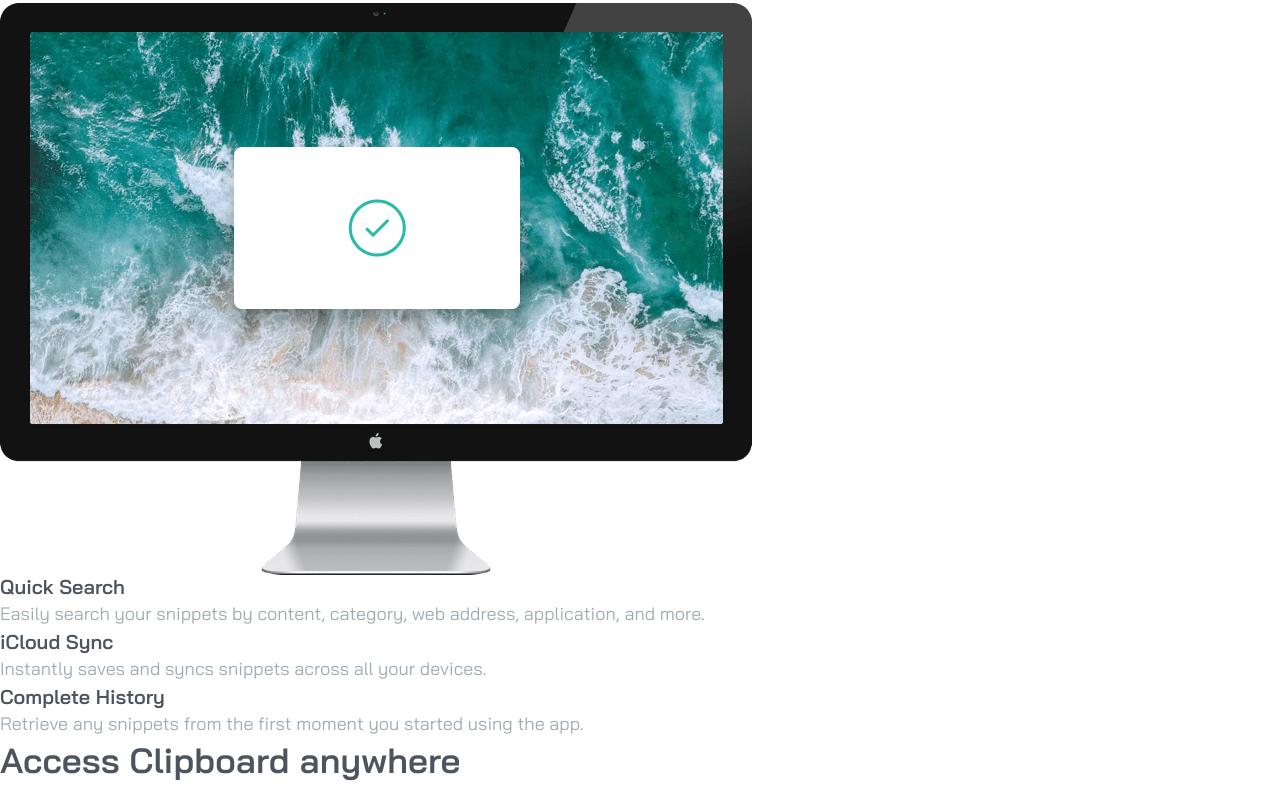
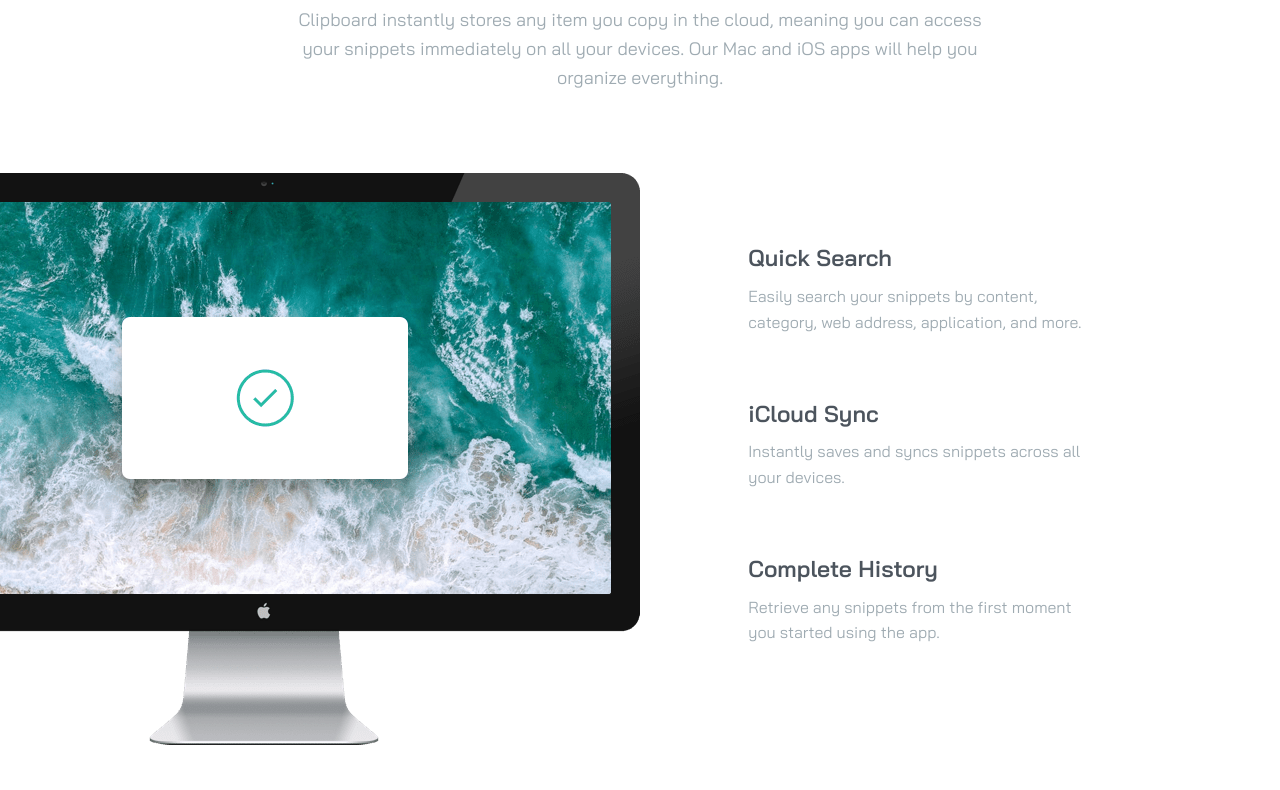
Before and after one commit to AGutierrezR/clipboard-landing-page, a website built with Vite: page index.html in a window 1280 px wide. Shown: the part 728-1518 px from the top of the page. Built offline with nearby package versions, Linux system fonts and the light colour scheme.

Commit message:
Create structure for snippets section

```diff
--- a/index.html
+++ b/index.html
@@ -35,30 +35,41 @@
         </div>
       </div>
     </section>
-    <section>
+    <section class="snippets region">
+      <div class="wrapper">
+        <div class="flow center text-center">
           <h2>Keep track of your snippets</h2>
           <p>
             Clipboard instantly stores any item you copy in the cloud,
             meaning you can access your snippets immediately on all your
             devices. Our Mac and iOS apps will help you organize everything.
           </p>
+        </div>
 
+        <div class="auto-grid mt-2xl justify-items-center" data-layout="50-50">
+          <div>
             <img src="images/image-computer.png" alt="">
-
-      <ul>
+          </div>
+          <ul class="snippets__list flow flow-space-xl max-md:text-center">
             <li>
               <h3>Quick Search</h3>
-          <p>Easily search your snippets by content, category, web address, application, and more.</p>
+              <p class="mt-2xs center max-w-[30ch] md:max-w-[34ch] text-small">Easily search your snippets by content,
+                category, web address, application,
+                and more.</p>
             </li>
             <li>
               <h3>iCloud Sync</h3>
-          <p>Instantly saves and syncs snippets across all your devices.</p>
+              <p class="mt-2xs center max-w-[30ch] md:max-w-[34ch] text-small">Instantly saves and syncs snippets
+                across all your devices.</p>
             </li>
             <li>
               <h3>Complete History</h3>
-          <p>Retrieve any snippets from the first moment you started using the app.</p>
+              <p class="mt-2xs center max-w-[30ch] md:max-w-[34ch] text-small">Retrieve any snippets from the first
+                moment you started using the app.</p>
             </li>
           </ul>
+        </div>
+      </div>
     </section>
 
     <section>
--- /dev/null
+++ b/src/css/blocks/snippets.css
@@ -0,0 +1,29 @@
+.snippets {
+  --region-space: var(--space-3xl-2xl) 80px;
+}
+
+.snippets .auto-grid {
+  --gutter: 62px;
+  --grid-placement: auto-fit;
+  --grid-min-item-size: clamp(16rem, 50vw, 20.05rem);
+}
+
+@media screen(md) {
+  .snippets .auto-grid > :first-child {
+    justify-self: end;
+  }
+
+  .snippets .auto-grid > :first-child img {
+    max-width: 70vw;
+  }
+}
+
+@media screen(lg) {
+  .snippets .auto-grid {
+    --gutter: 0;
+  }
+
+  .snippets__list {
+    padding-top: var(--space-zero-2xl);
+  }
+}
--- a/src/css/styles.css
+++ b/src/css/styles.css
@@ -9,6 +9,7 @@
 @import './global/global-styles.css';
 
 @import './blocks/intro-banner.css';
+@import './blocks/snippets.css';
 
 @import './components/button.css';
 @import './components/icon.css';
--- a/src/css/utilities/flow.css
+++ b/src/css/utilities/flow.css
@@ -7,6 +7,10 @@ Info about this implementation: https://piccalil.li/quick-tip/flow-utility/
   margin-top: var(--flow-space, 1em);
 }
 
+.flow-space-xl {
+  --flow-space: var(--space-xl);
+}
+
 .flow-space-s-2xs {
   --flow-space: var(--space-s-2xs);
 }
--- a/src/design-tokens/spacing.json
+++ b/src/design-tokens/spacing.json
@@ -9,8 +9,8 @@
     },
     {
       "name": "2XS",
-      "min": 4,
-      "max": 8
+      "min": 6,
+      "max": 10
     },
     {
       "name": "XS",
@@ -34,13 +34,13 @@
     },
     {
       "name": "XL",
-      "min": 36,
-      "max": 48
+      "min": 52,
+      "max": 64
     },
     {
       "name": "2XL",
       "min": 64,
-      "max": 72
+      "max": 80
     },
     {
       "name": "3XL",
@@ -103,9 +103,14 @@
       "max": 8
     },
     {
-      "name": "32",
-      "min": 32,
-      "max": 32
+      "name": "3XL - 2XL",
+      "min": 80,
+      "max": 72
+    },
+    {
+      "name": "Zero - 2XL",
+      "min": 0,
+      "max": 72
     }
   ]
 }
--- a/src/design-tokens/text-sizes.json
+++ b/src/design-tokens/text-sizes.json
@@ -25,7 +25,7 @@
     {
       "name": "Step 1",
       "min": 23,
-      "max": 20
+      "max": 23
     },
     {
       "name": "Step 2",
```
Lines whose indentation alone changed are shown as unchanged.
